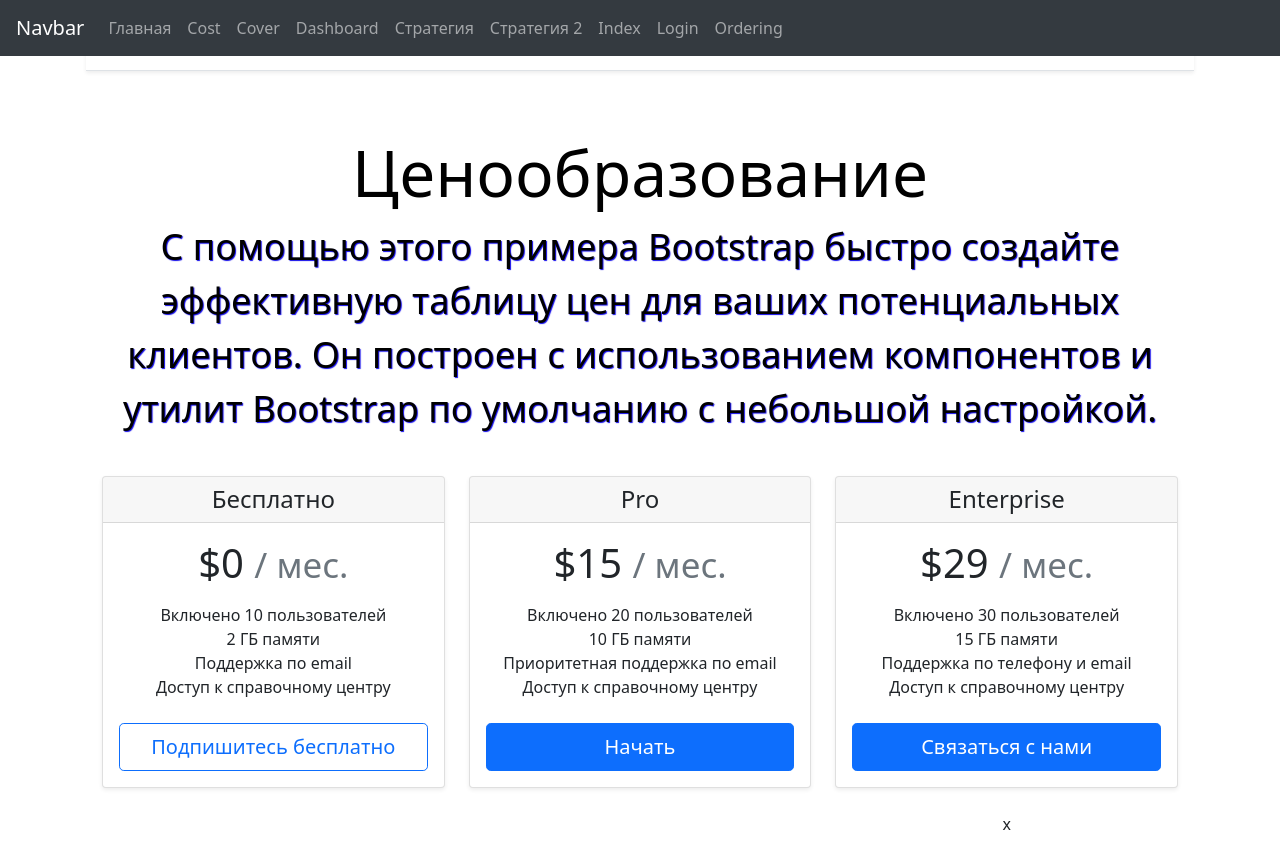
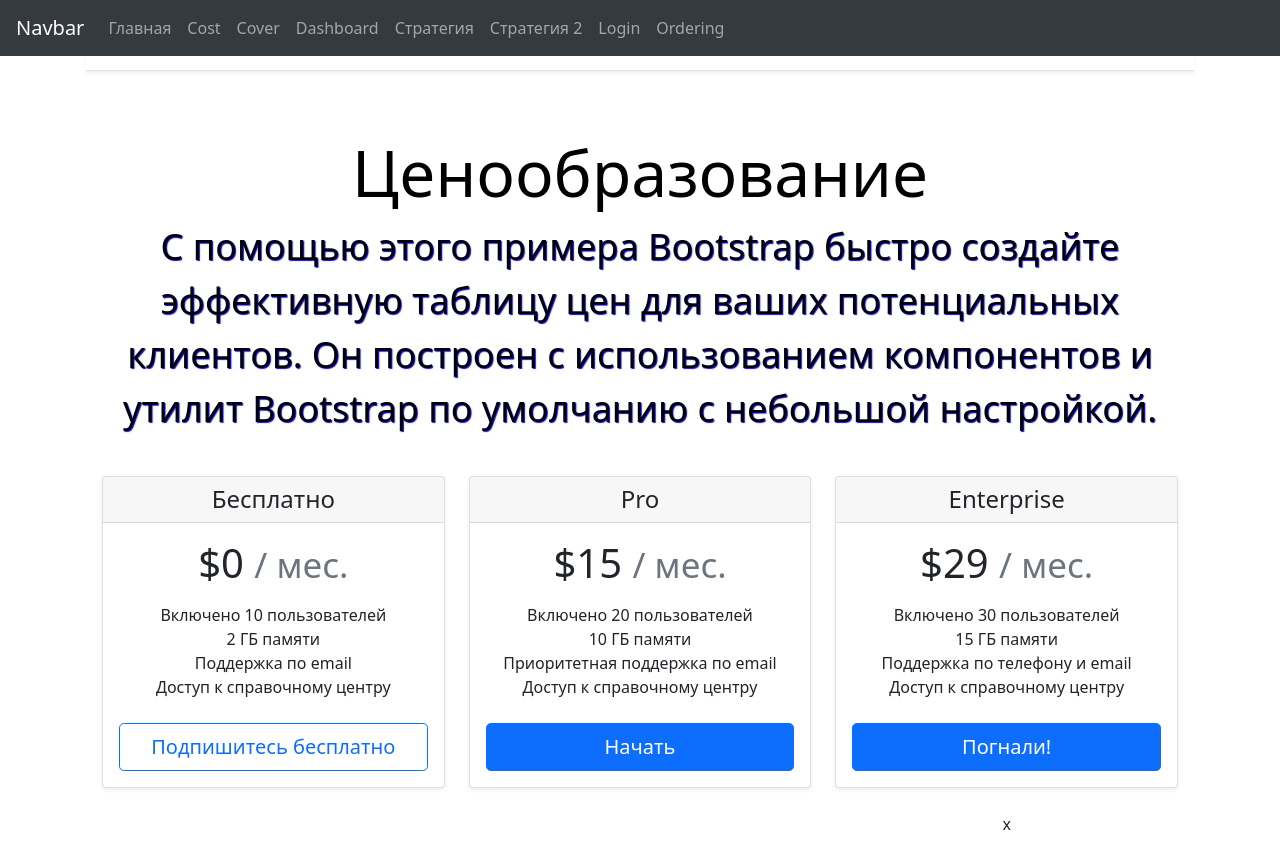
Before and after one commit to Ucutum/TradingBot, a Flask app: page /cost in a window 1280 px wide. Run offline with Flask 3, Linux system fonts and the light colour scheme; some libraries are stand-ins or nearby versions.

Commit message:
Кнопки

```diff
--- a/templates/cost_page.html
+++ b/templates/cost_page.html
@@ -92,7 +92,9 @@
             <li>Поддержка по email</li>
             <li>Доступ к справочному центру</li>
           </ul>
-          <button type="button" class="btn btn-lg btn-block btn-outline-primary">Подпишитесь бесплатно</button>
+          <form action="/dashboard/first">
+            <button type="submit" class="btn btn-lg btn-block btn-outline-primary">Подпишитесь бесплатно</button>
+          </form>
         </div>
       </div>
       </div>
@@ -109,7 +111,9 @@
             <li>Приоритетная поддержка по email</li>
             <li>Доступ к справочному центру</li>
           </ul>
-          <button type="button" class="btn btn-lg btn-block btn-primary">Начать</button>
+          <form action="/ordering">
+            <button type="submit" class="btn btn-lg btn-block btn-primary">Начать</button>
+          </form>
         </div>
       </div>
       </div>
@@ -126,7 +130,9 @@
             <li>Поддержка по телефону и email</li>
             <li>Доступ к справочному центру</li>
           </ul>
-          <button type="button" class="btn btn-lg btn-block btn-primary">Связаться с нами</button>
+          <form action="/ordering">
+            <button type="submit" class="btn btn-lg btn-block btn-primary">Погнали!</button>
+          </form>
         </div>
       </div>x
       </div>
--- a/templates/index.html
+++ b/templates/index.html
@@ -79,9 +79,6 @@
           <a class="nav-link" href="{{ url_for('futer_page2') }}">Стратегия 2</a>
         </li>
         <li class="nav-item">
-          <a class="nav-link" href="{{ url_for('index_page') }}">Index</a>
-        </li>
-        <li class="nav-item">
           <a class="nav-link" href="{{ url_for('login_page') }}">Login</a>
         </li>
         <li class="nav-item">
```
